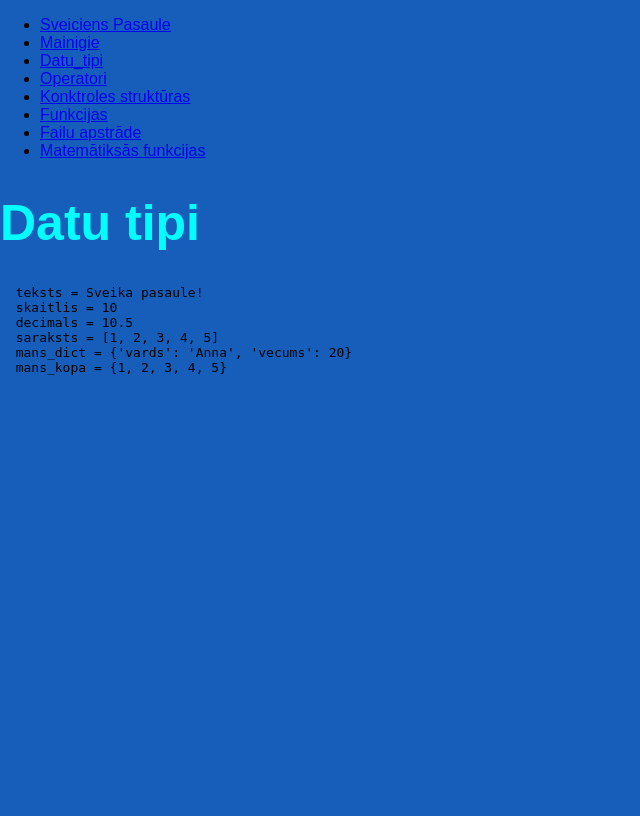
After one commit to arturix2/flask, a Flask app: page /datu_tipi in a window 1280 px wide. The commit adds this page. Shown: the whole page, without its empty margins (0-640 px from the left). Run offline with Flask 3, Linux system fonts and the light colour scheme.

Commit message:
27.06.2024

```diff
--- a/main.py
+++ b/main.py
@@ -14,6 +14,86 @@ def par_mums():
 def kontakti():
     return render_template('kontakti.html')
 
+@app.route('/sveiciens')
+def sveiciens():
+    return render_template('sveiciens.html')
+
+@app.route('/pamati_sintakse')
+def pamati_sintakse():
+    return render_template('pamati_sintakse.html')
+
+@app.route('/mainigie')
+def mainigie():
+    vards = "Anna"
+    vecums = 20
+    vecums2 = vecums + vecums
+    return render_template('mainigie.html', vards=vards, vecums=vecums, vecums2=vecums2)
+
+@app.route('/datu_tipi')
+def datu_tipi():
+    teksts = "Sveika pasaule!"
+    skaitlis = 10
+    decimals = 10.5
+    saraksts = [1, 2, 3, 4, 5]
+    mans_dict = {"vards": "Anna", "vecums": 20}
+    mans_kopa = {1, 2, 3, 4, 5}
+    return render_template('datu_tipi.html', teksts=teksts, skaitlis=skaitlis,
+                           decimals=decimals, saraksts=saraksts, mans_dict=mans_dict,
+                           mans_kopa=mans_kopa)
+
+@app.route('/operatori')
+def operatori():
+    a = 10
+    b = 3
+    summa = a + b
+    starpiba = a - b
+    reizinajums = a * b
+    dalijums = a / b
+    atlikums = a % b
+    vienads = (a == b)
+    return render_template('operatori.html', summa=summa, starpiba=starpiba,
+                           reizinajums=reizinajums, dalijums = dalijums,
+                           atlikums = atlikums, vienads = vienads)
+
+@app.route('/kontroles_strukturas')
+def kontroles_strukturas():
+    x = 3
+    if x > 5:
+        rezultats = "x ir lielāks par 5"
+    else:
+        rezultats = "x ir mazāks par 5"
+    for_cikla_rezultats = [i for i in range(6, 31)]
+    while_cikla_rezultats = []
+    y = 0
+    while y < 10:
+        while_cikla_rezultats.append(y)
+        y += 1
+
+    return render_template('kontroles_strukturas.html', rezultats=rezultats,
+                           for_cikla_rezultats=for_cikla_rezultats,
+                           while_cikla_rezultats=while_cikla_rezultats)
+
+@app.route('/funkcijas')
+def funkcijas():
+    def sveiciens(vards="Jānis"):
+        return f"Sveiki! {vards}!"
+    sveiciens = sveiciens()
+
+    return render_template('funkcijas.html', sveiciens=sveiciens)
+
+@app.route('/failu_apstrade')
+def failu_apstrade():
+    saturs= ""
+    with open("teksts.txt", "r") as fails:
+        saturs = fails.read()
+    return render_template('failu_apstrade.html', saturs=saturs)
+
+@app.route('/moduli')
+def moduli():
+    import math
+    sqrt_rezultats = math.sqrt(16)
+    return render_template('moduli.html', sqrt_rezultats=sqrt_rezultats)
+
 @app.route('/aiziet', methods=['POST'])
 def aiziet():
     lietotajs = request.form['lietotajvards']
--- a/static/style.css
+++ b/static/style.css
@@ -5,7 +5,7 @@ body {
   padding: 0;
   width: 100%;
   font-family: Sofia, sans-serif;
-  background-color: #175eba
+  background-color: #175eba;
 }
 
 .topnav {
@@ -15,6 +15,9 @@ body {
   display: flex;
   justify-content: space-around;
   margin-left: 200px;
+  position: fixed;
+  top: 0;
+  width: calc(100% - 200px);
 }
 
 .topnav a {
@@ -164,6 +167,7 @@ p {
 }
 
 #lapas_saturs {
-  width: 100%;
   height: 100%;
+  width: calc(100% - 200px);
+  margin-top: 25px;
 }
--- /dev/null
+++ b/teksts.txt
@@ -0,0 +1 @@
+Mans teksts! Neticami!
--- /dev/null
+++ b/templates/datu_tipi.html
@@ -0,0 +1,13 @@
+{% extends "pamati_sintakse.html" %}
+
+{% block content %}
+<h1>Datu tipi</h1>
+<pre>
+  teksts = {{ teksts }}
+  skaitlis = {{ skaitlis }}
+  decimals = {{ decimals }}
+  saraksts = {{ saraksts }}
+  mans_dict = {{ mans_dict }}
+  mans_kopa = {{ mans_kopa }}
+</pre>
+{% endblock %}
--- /dev/null
+++ b/templates/pamati_sintakse.html
@@ -0,0 +1,26 @@
+<!doctype html>
+<html lang="lv">
+  <head>
+    <meta charset="UTF-8">
+    <meta name="viewport" content="width=device-width, initial-scale=1.0">
+    <title>Pamati un sintakse</title>
+    <link href="{{ url_for('static', filename='style.css') }}" rel="stylesheet" type="text/css" />
+  </head>
+  <body>
+    <nav>
+      <ul>
+        <li><a href="/sveiciens">Sveiciens Pasaule</a></li>
+        <li><a href="/mainigie">Mainigie</a></li>
+        <li><a href="/datu_tipi">Datu_tipi</a></li>
+        <li><a href="/operatori">Operatori</a></li>
+        <li><a href="/kontroles_strukturas">Konktroles struktūras</a></li>
+        <li><a href="/funkcijas">Funkcijas</a></li>
+        <li><a href="/failu_apstrade">Failu apstrāde</a></li>
+        <li><a href="/moduli">Matemātiksās funkcijas</a></li>
+      </ul>
+    </nav>
+    <div>
+      {% block content %}{% endblock %}
+    </div>
+  </body>
+</html>
```
Also changed, not shown: templates/failu_apstrade.html (added, +8 -0 lines), templates/funkcijas.html (added, +8 -0 lines), templates/index.html (+4 -3 lines), templates/kontroles_strukturas.html (added, +10 -0 lines), templates/mainigie.html (added, +10 -0 lines), templates/moduli.html (added, +8 -0 lines), templates/operatori.html (added, +13 -0 lines), templates/sveiciens.html (added, +8 -0 lines), static/media/bilde.jpg (added), 1 other file.
